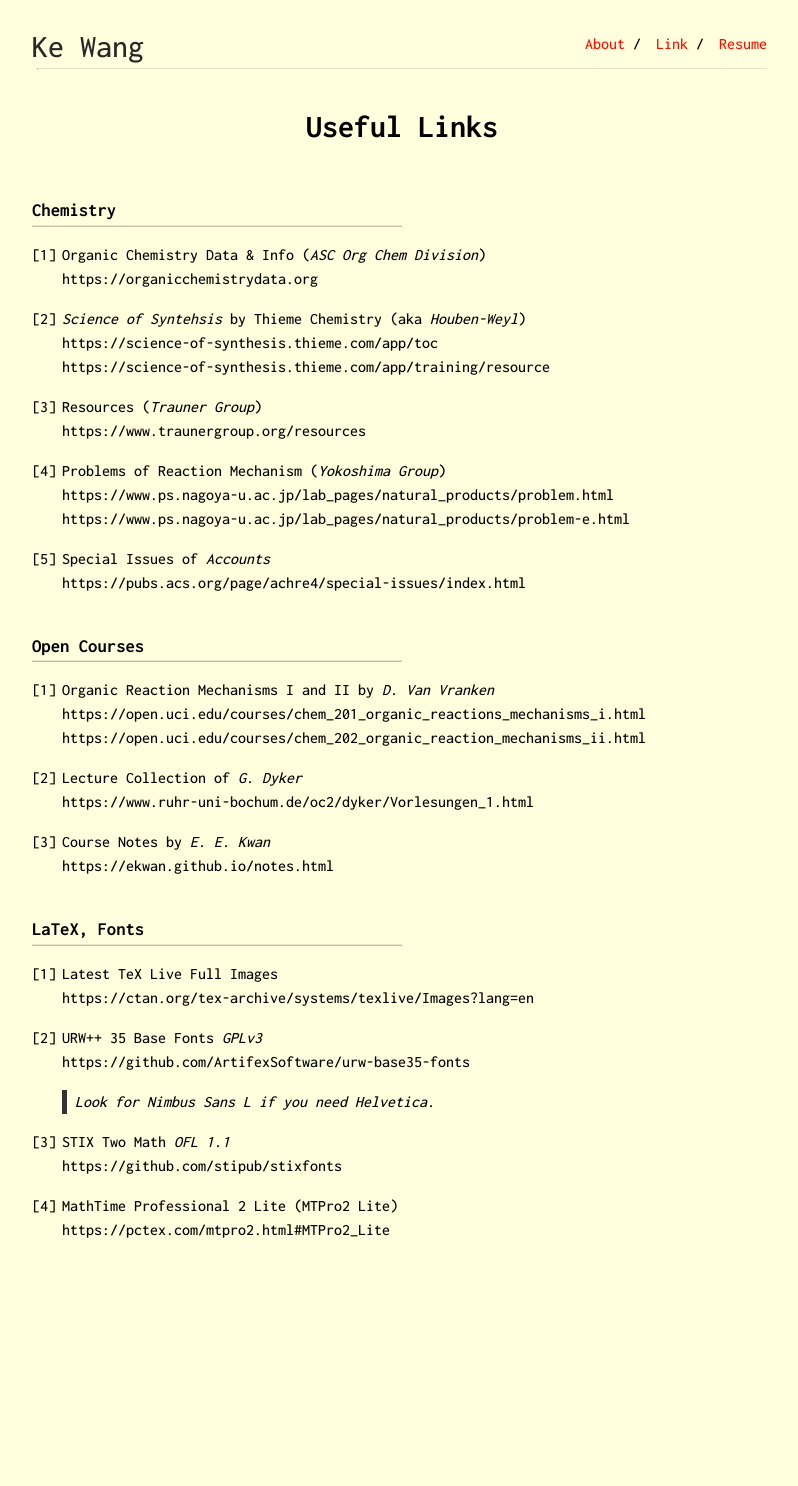
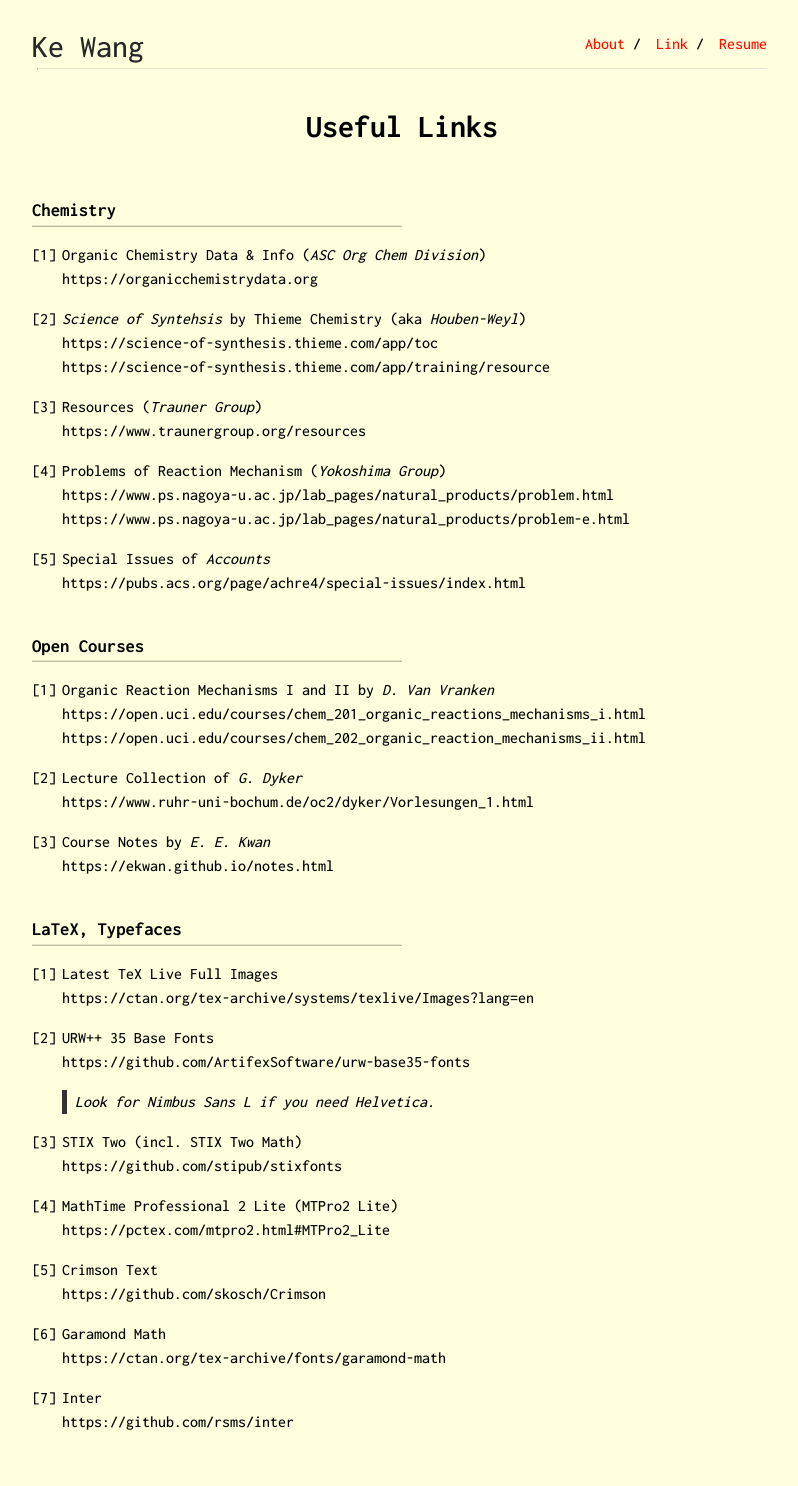
Before and after one commit to ekdc11/ekdc11.github.io, a Jekyll site: the page built from link.md, in a window 1280 px wide. Shown: the whole page, without its empty margins (238-1036 px from the left). Built offline with Jekyll 4.4.1, drawn with Linux system fonts in a browser that asks for light colours; before the commit the page ends 1294 px from its top, so only the background shows below that.

Commit message:
Update link.md

```diff
--- a/link.md
+++ b/link.md
@@ -33,17 +33,26 @@ https://www.ruhr-uni-bochum.de/oc2/dyker/Vorlesungen_1.html
 1. Course Notes by *E. E. Kwan* \
 https://ekwan.github.io/notes.html
 
-### LaTeX, Fonts
+### LaTeX, Typefaces
 
 1. Latest TeX Live Full Images \
 https://ctan.org/tex-archive/systems/texlive/Images?lang=en
 
-1. URW++ 35 Base Fonts *GPLv3*\
+1. URW++ 35 Base Fonts \
 https://github.com/ArtifexSoftware/urw-base35-fonts \
 > Look for Nimbus Sans L if you need Helvetica.
 
-1. STIX Two Math *OFL 1.1*\
+1. STIX Two (incl. STIX Two Math) \
 https://github.com/stipub/stixfonts
 
 1. MathTime Professional 2 Lite (MTPro2 Lite) \
 https://pctex.com/mtpro2.html#MTPro2_Lite
+
+1. Crimson Text \
+https://github.com/skosch/Crimson
+
+1. Garamond Math \
+https://ctan.org/tex-archive/fonts/garamond-math
+
+1. Inter \
+https://github.com/rsms/inter
```
